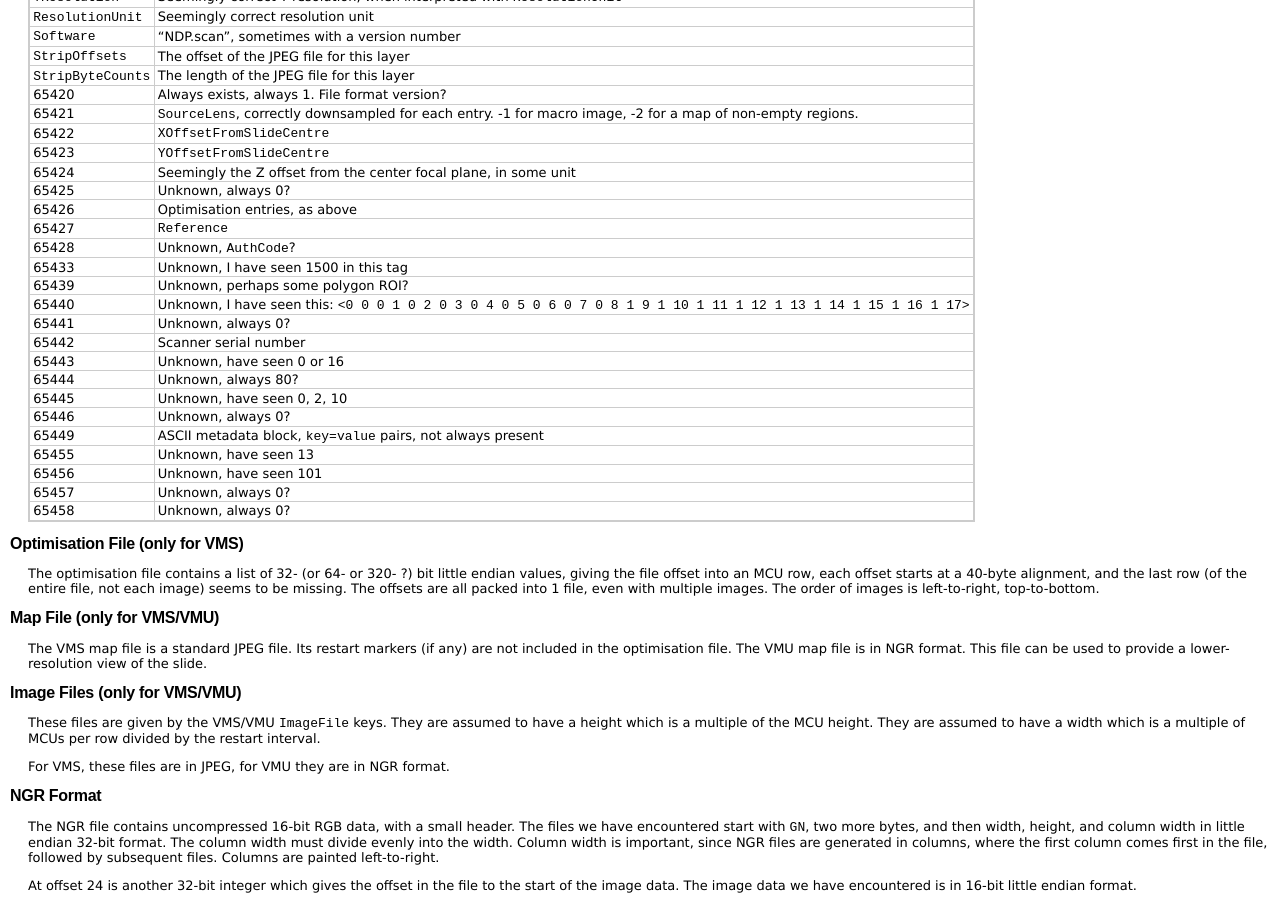
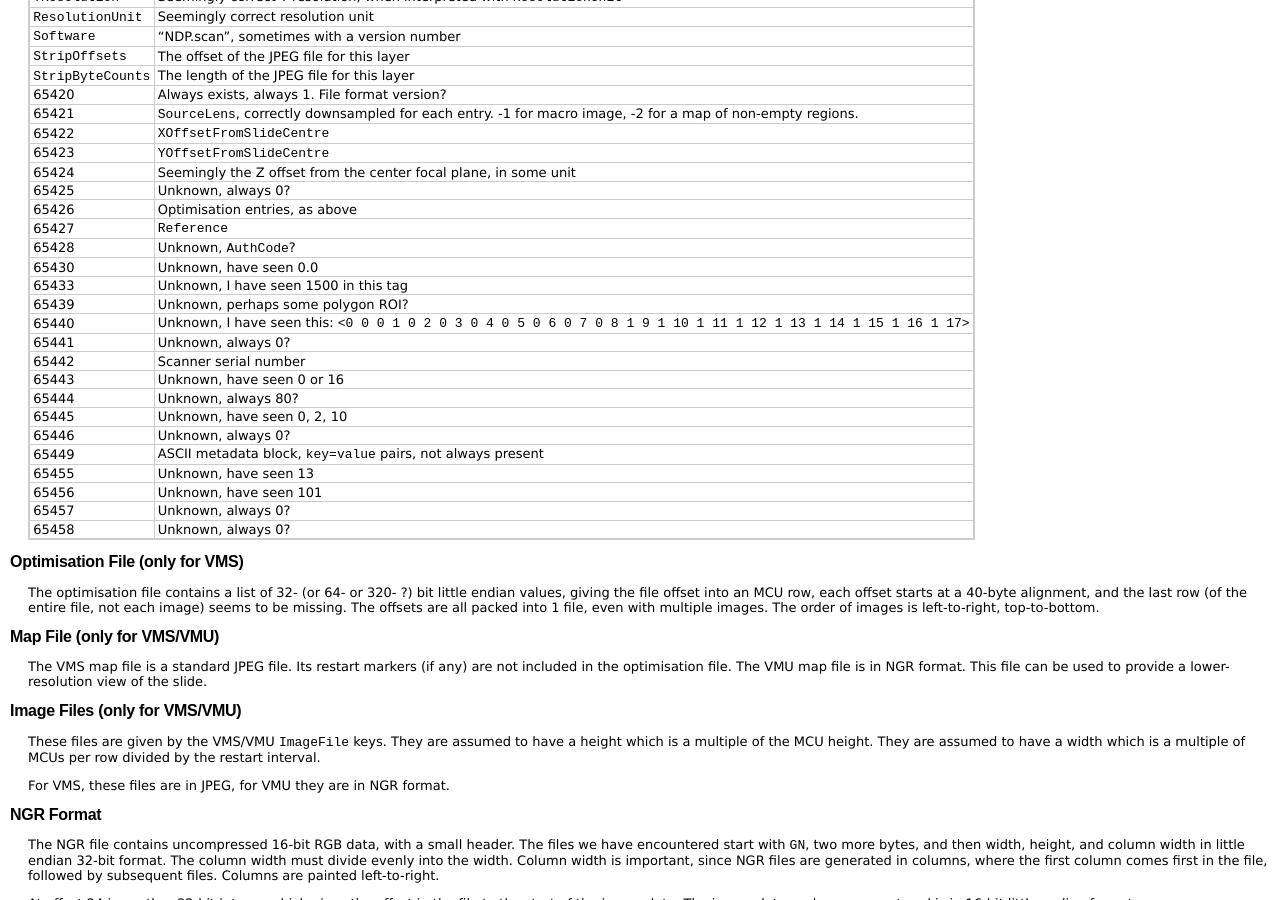
Before and after one commit to openslide/openslide.github.io, a Jekyll site: the page built from formats/hamamatsu/index.markdown, in a window 1280 px wide and 900 px high, scrolled down 2917 px. Built offline with Jekyll 4.4.1, drawn with Linux system fonts in a browser that asks for light colours; comment, search, counter and statistics services are not loaded.

Commit message:
hamamatsu: Add TIFF tag 65430

```diff
--- a/formats/hamamatsu/index.markdown
+++ b/formats/hamamatsu/index.markdown
@@ -222,6 +222,7 @@ Tag          | Description      |
 65426|Optimisation entries, as above|
 65427|`Reference`|
 65428|Unknown, `AuthCode`?|
+65430|Unknown, have seen 0.0|
 65433|Unknown, I have seen 1500 in this tag|
 65439|Unknown, perhaps some polygon ROI?|
 65440|Unknown, I have seen this: `<0 0 0 1 0 2 0 3 0 4 0 5 0 6 0 7 0 8 1 9 1 10 1 11 1 12 1 13 1 14 1 15 1 16 1 17>`|
```
